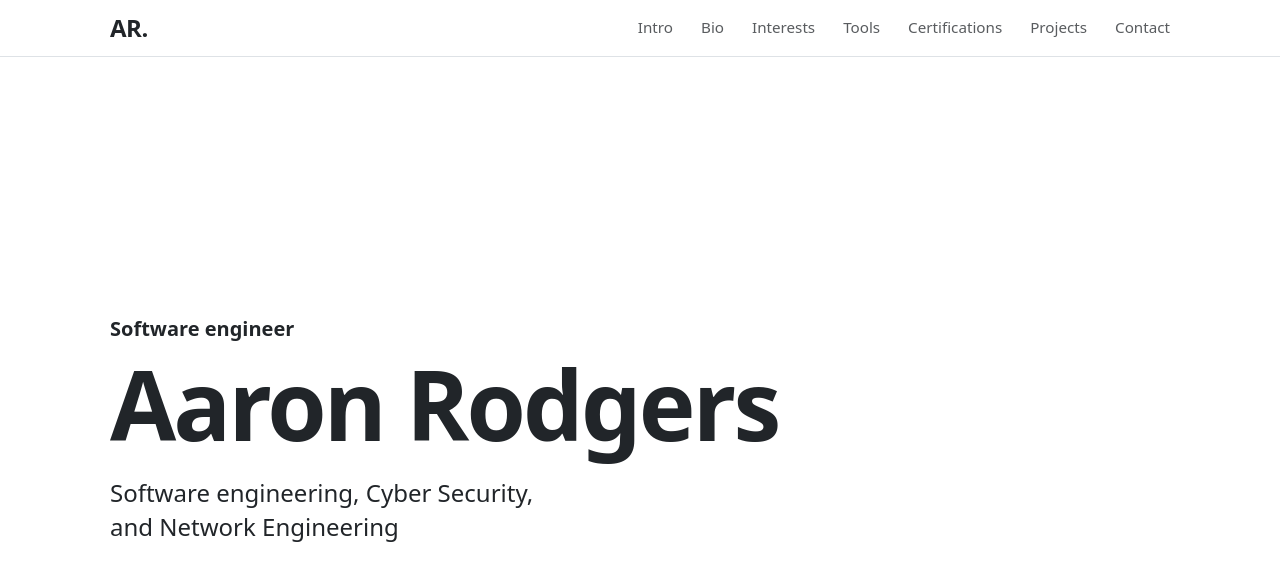
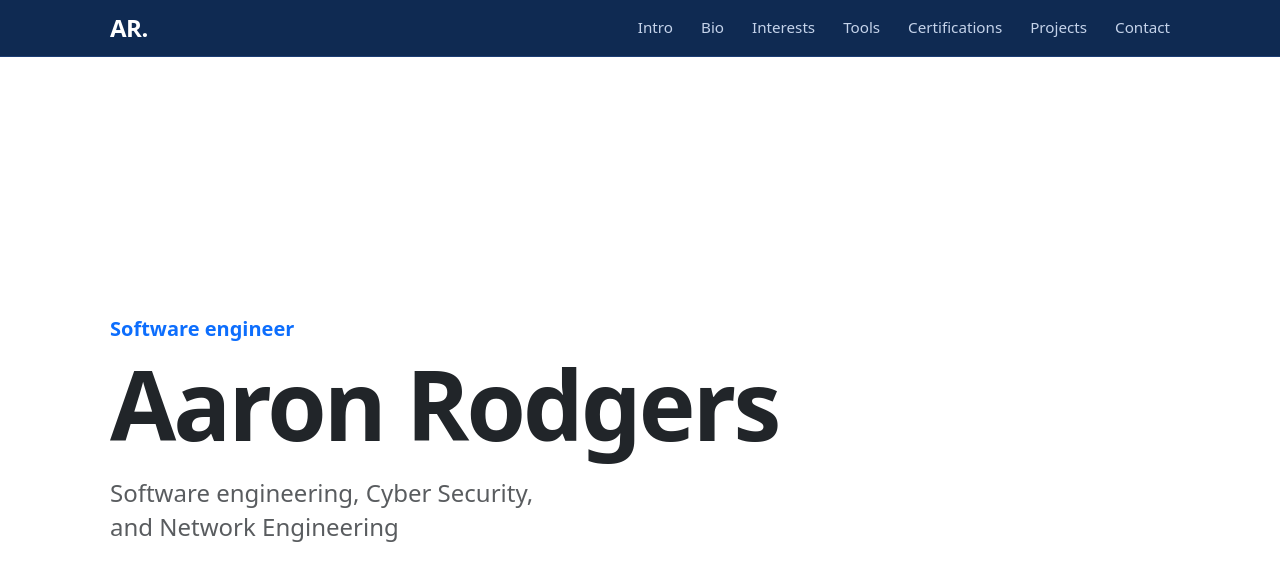
Before and after one commit to Aaron4554/web-portfolio, a React (Vite) app in the folder frontend/: page / in a window 1280 px wide. Shown: the top 580 px of the page. Built offline with nearby package versions, Linux system fonts and the light colour scheme.

Commit message:
UI updates

```diff
--- a/frontend/src/components/Header.css
+++ b/frontend/src/components/Header.css
@@ -10,11 +10,11 @@ html {
 }
 
 .site-header {
-  --header-bg: var(--bs-body-bg);
-  --header-text: var(--bs-body-color);
-  --header-muted: var(--bs-secondary-color);
-  --header-line: var(--bs-border-color);
-  --header-accent: var(--bs-index-color);
+  --header-bg: #0f2a52;
+  --header-text: #ffffff;
+  --header-muted: #c5d3ea;
+  --header-line: #1c3d73;
+  --header-accent: #8aa4ff;
 
   position: sticky;
   top: 0;
@@ -22,6 +22,14 @@ html {
   background: var(--header-bg);
   border-bottom: 1px solid var(--header-line);
   color: var(--header-text);
+}
+
+[data-bs-theme="dark"] .site-header {
+  --header-bg: var(--bs-body-bg);
+  --header-text: var(--bs-body-color);
+  --header-muted: var(--bs-secondary-color);
+  --header-line: var(--bs-border-color);
+  --header-accent: var(--bs-link-color);
 }
 
 .site-header__inner {
--- a/frontend/src/components/Hero.css
+++ b/frontend/src/components/Hero.css
@@ -1,8 +1,8 @@
 .hero {
-  --hero-bg: var(--hero-bg);
-  --hero-text: var(--hero-text);
-  --hero-muted: var(--hero-muted);
-  --hero-accent: var(--hero-accent);
+  --hero-bg: var(--bs-body-bg);
+  --hero-text: var(--bs-body-color);
+  --hero-muted: var(--bs-secondary-color);
+  --hero-accent: var(--bs-link-color);
 
   display: flex;
   align-items: center;
```
